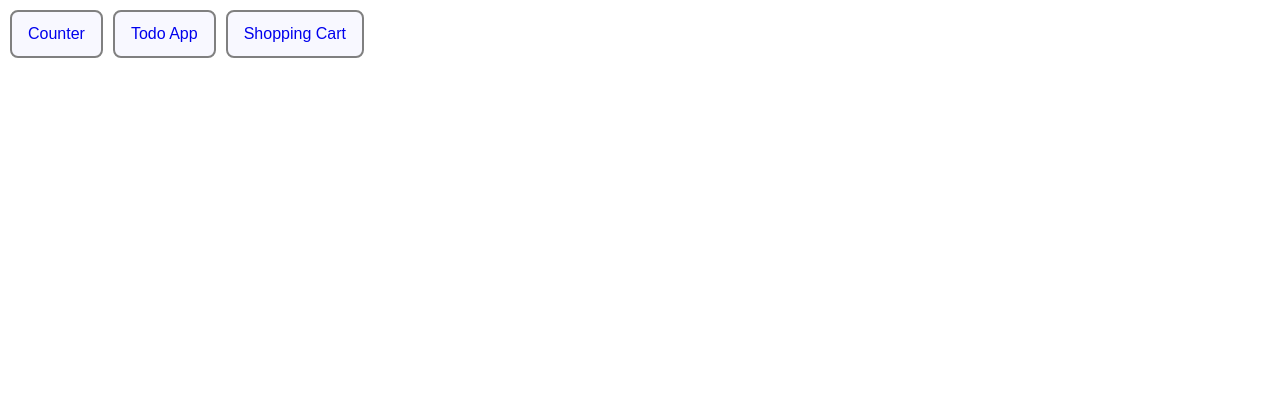
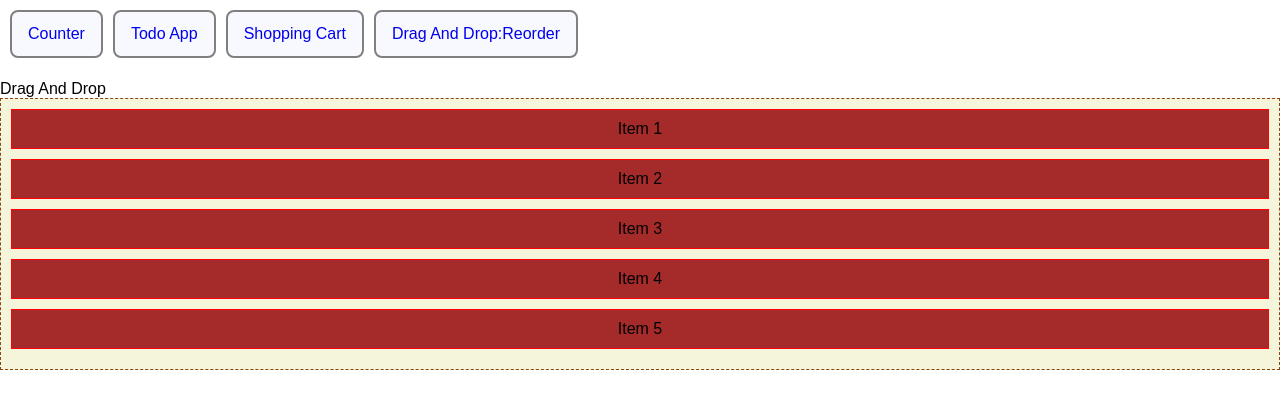
Before and after one commit to PANKAJGUSAIN/React_Practise, a React app: page /MachineCode4 in a window 1280 px wide. Shown: the top 408 px of the page. Built offline with nearby package versions, Linux system fonts and the light colour scheme; a web font is replaced by a local one.

Commit message:
Implement Drag and Drop for sorting

```diff
--- /dev/null
+++ b/src/MachineCoding/Day4/index.css
@@ -0,0 +1,16 @@
+.DroppingArea{
+    height: auto;
+    background-color: beige;
+    border: 1px dashed saddlebrown ;
+    padding: 10px;
+}
+.DragItem{
+    height: 40px;
+    width: 100%;
+    border: 1px solid red;
+    margin-bottom: 10px;
+    background-color: brown;
+    text-align: center;
+    padding-top: 10px;
+    cursor: move;
+}
--- /dev/null
+++ b/src/MachineCoding/Day4/index.js
@@ -0,0 +1,79 @@
+import { useState } from 'react';
+import './index.css';
+
+const DragAndDrop = () =>{
+
+    const [items, setItems] = useState([
+        "Item 1",
+        "Item 2",
+        "Item 3",
+        "Item 4",
+        "Item 5",
+      ]);
+
+    const [draggedIndex, setDraggedIndex] = useState(null);
+    const [draggedOver, setDrageedOver] = useState(null);
+    const [dragEnd , setDragEnd] = useState(false);
+
+    const handleDragStart = (e , id) =>{
+        setDraggedIndex(id);
+        setDragEnd(false);
+    }
+
+    const handleDragOver = (e , id) =>{
+        e.preventDefault(); // this is needed  else you won't be able to drop
+        console.log('dragging over' , id)
+        setDrageedOver(id);
+    }
+
+    const handleDrop = (e , id) =>{
+        console.log("DROP" , id);
+        let newOrderItems = [...items];
+        [newOrderItems[draggedIndex] , newOrderItems[id]] = [newOrderItems[id], newOrderItems[draggedIndex]]
+        setDrageedOver(null);
+        setDraggedIndex(null);
+        setItems(newOrderItems);
+        setDragEnd(true);
+    }
+
+    const handleDragEnd = (e , id)=>{
+        if(!dragEnd){
+            setDraggedIndex(null);
+            setDrageedOver(null);
+        }
+    }
+
+
+
+    return (
+        <div style={{height:"90%" , width:"100%"}}>
+            Drag And Drop
+
+            <div className='DroppingArea'>
+                {
+                    items.map((item , id) =>(
+                        <div key={id}
+                            className='DragItem'
+                            draggable
+                            onDragStart={(e)=>handleDragStart(e , id)}
+                            onDragOver={(e)=>handleDragOver(e , id)}
+                            onDrop={(e)=>handleDrop(e , id)}
+                            onDragEnd={(e)=>handleDragEnd(e , id)}
+                            style={draggedIndex == id ? {
+                                border:'1px dashed white',
+                                opacity:0.5
+                            }:{}}
+                        >
+                            {item}
+                        </div>
+                    ))
+                }
+
+            </div>
+
+
+        </div>
+    )
+}
+
+export default DragAndDrop
--- a/src/app.jsx
+++ b/src/app.jsx
@@ -1,25 +1,35 @@
 import { BrowserRouter as Router, Route, Routes, Link } from 'react-router-dom';
-import { lazy, Suspense } from 'react';
+import React, { lazy, Suspense } from 'react';
 import './index.css';
 
 const Counter = lazy(()=> import('./MachineCoding/Day1/index'));
 const TodoApp = lazy(()=> import('./MachineCoding/Day2/index'));
 const ShoppingCart = lazy(()=> import('./MachineCoding/Day3/index'));
+const DragAndDrop = lazy(()=>import('./MachineCoding/Day4/index'));
+
+// const component = {
+//     Counter : lazy(() => import('./MachineCoding/Day1/index')),
+// }
 
 
 const App = () => {
     return (
         <Suspense fallback={<div>Loading...</div>}>
-            <div>
+            <div style={{height:"100%" , width:"100%"}}>
+                {/* // dynamic render */}
+                {/* <component.Counter /> */}
                 <nav className='Navbar'>
                     <Link to="/MachineCode1">Counter</Link>
                     <Link to="/MachineCode2">Todo App</Link>
                     <Link to="/MachineCode3">Shopping Cart</Link>
+                    <Link to="/MachineCode4">Drag And Drop:Reorder</Link>
                 </nav>
                 <Routes>
                     <Route path="/MachineCode1" element={<Counter/>}/>
                     <Route path="/MachineCode2" element={<TodoApp/>}/>
                     <Route path="/MachineCode3" element={<ShoppingCart/>}/>
+                    <Route path="/MachineCode4" element={<DragAndDrop/>} />
+
                 </Routes>
             </div>
         </Suspense>
--- a/src/index.css
+++ b/src/index.css
@@ -13,6 +13,7 @@ html , body{
 
 .Navbar{
     padding: 10px 10px;
+    height: 10%;
 }
 
 .Navbar a{
```
